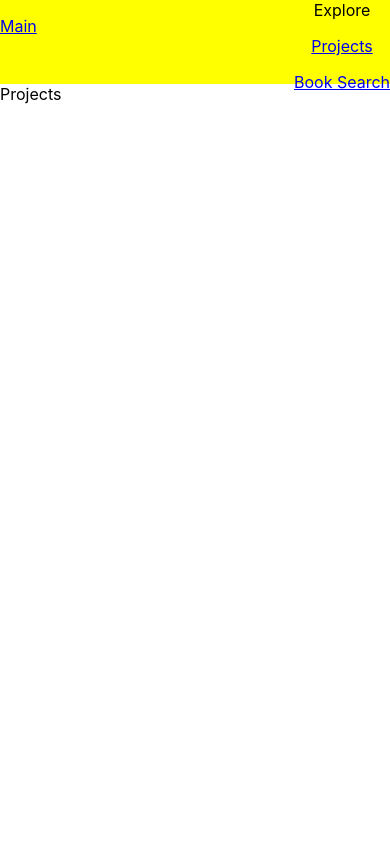
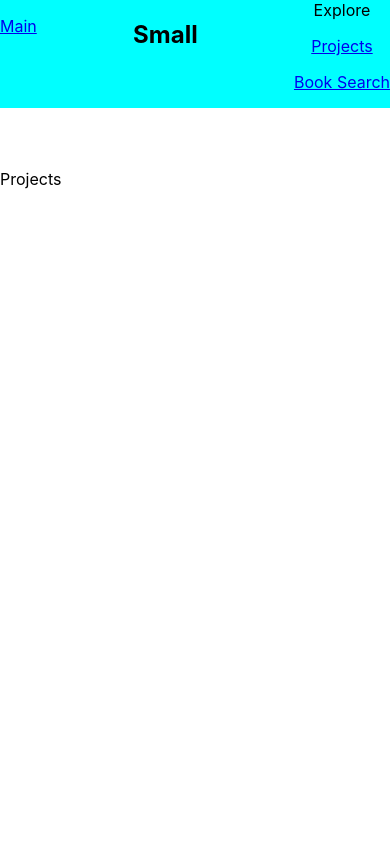
Before and after one commit to G-Audige/Portfolio-Piece, a React (Create React App) app: page /projects in a window 390 px wide. Shown: the top 844 px of the page. Built offline with nearby package versions, Linux system fonts and the light colour scheme.

Commit message:
Added temporary indicators of screen size

```diff
--- a/src/App.css
+++ b/src/App.css
@@ -2,12 +2,20 @@
 /* Tags */
 /* Classes */
 .catalogue {
+  border: 1px solid gray;
   display: flex;
   flex-wrap: wrap;
+  justify-content: center;
+  margin: 5px 10px 5px 10px;
+  padding: 5px 10px 5px 10px;
+}
+
+.item {
+  width: 22vw;
 }
 /* Ids */
 #content {
-  padding-top: 10vh;
+  padding-top: 20vh;
   min-height: 100vh;
 }
 #footer {
@@ -17,13 +25,24 @@
 }
 #header {
   background-color: aqua;
-
   display: flex;
-  height: 10vh;
   justify-content: space-between;
   position: fixed;
   text-align: center;
   width: 100vw;
+}
+
+.default {
+  display: block;
+}
+.large {
+  display: none;
+}
+.medium {
+  display: none;
+}
+.small {
+  display: none;
 }
 
 /* -----Media Queries----- */
@@ -31,28 +50,55 @@
 @media screen and (max-width: 1280px) {
   /* Tags */
   /* Classes */
+  .default {
+    display: none;
+  }
+  .large {
+    display: block;
+  }
+  .medium {
+    display: none;
+  }
+  .small {
+    display: none;
+  }
   /* Ids */
-  #header {
-    background-color: blue;
-  }
 }
 
 /* ---Medium--- */
 @media screen and (max-width: 880px) {
   /* Tags */
   /* Classes */
+  .default {
+    display: none;
+  }
+  .large {
+    display: none;
+  }
+  .medium {
+    display: block;
+  }
+  .small {
+    display: none;
+  }
   /* Ids */
-  #header {
-    background-color: red;
-  }
 }
 
 /* ---Small--- */
 @media screen and (max-width: 480px) {
   /* Tags */
   /* Classes */
+  .default {
+    display: none;
+  }
+  .large {
+    display: none;
+  }
+  .medium {
+    display: none;
+  }
+  .small {
+    display: block;
+  }
   /* Ids */
-  #header {
-    background-color: yellow;
-  }
 }
--- a/src/components/Form.jsx
+++ b/src/components/Form.jsx
@@ -8,6 +8,7 @@ function Form(props) {
   });
   const handleChange = (e) => {
     setFormData({ ...formData, [e.target.name]: e.target.value });
+    // handleSubmit(e);
   };
   const handleSubmit = (e) => {
     e.preventDefault();
--- a/src/components/Header.jsx
+++ b/src/components/Header.jsx
@@ -8,6 +8,12 @@ function Header() {
       <Link to='/'>
         <p>Main</p>
       </Link>
+      <div>
+        <h2 className='default'>Default</h2>
+        <h2 className='large'>Large</h2>
+        <h2 className='medium'>Medium</h2>
+        <h2 className='small'>Small</h2>
+      </div>
       <div className='dropdown-container'>
         Explore
         <Link to='/projects'>
--- a/src/components/SearchDisplay.jsx
+++ b/src/components/MusicSearchDisplay.jsx
@@ -4,12 +4,16 @@ function SearchDisplay(props) {
   const loaded = () => {
     const items = props.searchterm.items;
     console.log('Loaded: ', items[0].volumeInfo.title);
+    console.log('Loaded: ', items[0]);
     return (
       <div className='catalogue'>
         {items.map((item) => {
           return (
-            <div>
-              <img src={item.volumeInfo.imageLinks.thumbnail} />
+            <div className='item' key={item.id}>
+              <img
+                src={item.volumeInfo.imageLinks.thumbnail}
+                alt={item.volumeInfo.title}
+              />
               <p>{item.volumeInfo.title}</p>
             </div>
           );
@@ -20,7 +24,11 @@ function SearchDisplay(props) {
   const loading = () => {
     console.log('Loading: ', props);
     // console.log('Prop: ', props.items[0].volumeInfo.title);
-    return <h1>Loading...</h1>;
+    return (
+      <div className='catalogue'>
+        <h1>Loading...</h1>
+      </div>
+    );
   };
   return props.searchterm ? loaded() : loading();
 }
--- a/src/pages/Books.jsx
+++ b/src/pages/Books.jsx
@@ -2,7 +2,7 @@ import axios from 'axios';
 import React from 'react';
 // Components
 import Form from '../components/Form';
-import SearchDisplay from '../components/SearchDisplay';
+import SearchDisplay from '../components/MusicSearchDisplay';
 
 //Hooks
 import { useEffect, useState } from 'react';
@@ -24,7 +24,9 @@ function Books() {
     }
   };
   useEffect(() => {
-    getBook('Undefined');
+    if (book) {
+      getBook(book);
+    }
     // eslint-disable-next-line
   }, []);
 
```
Also changed, not shown: src/components/Container.jsx (added, +7 -0 lines).
